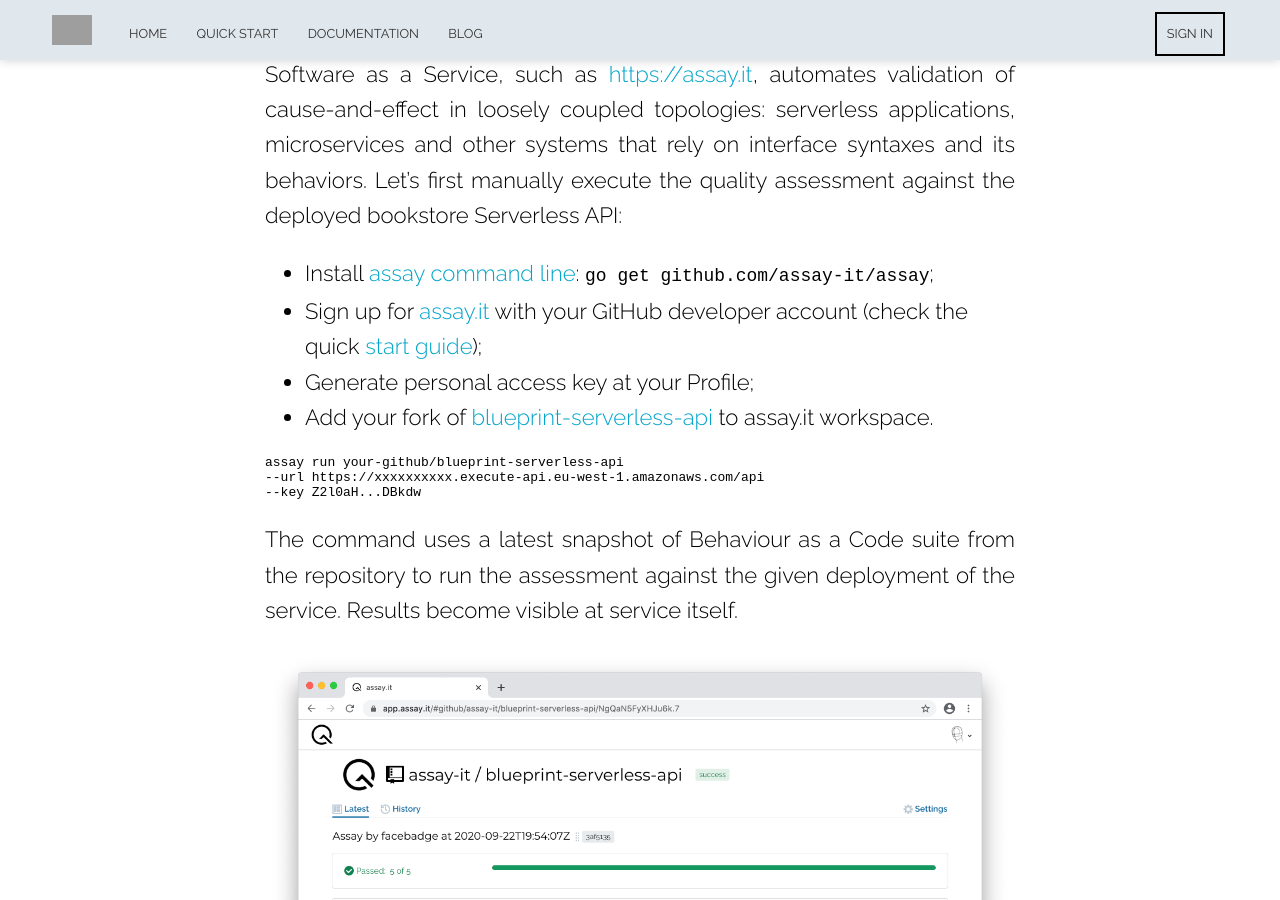
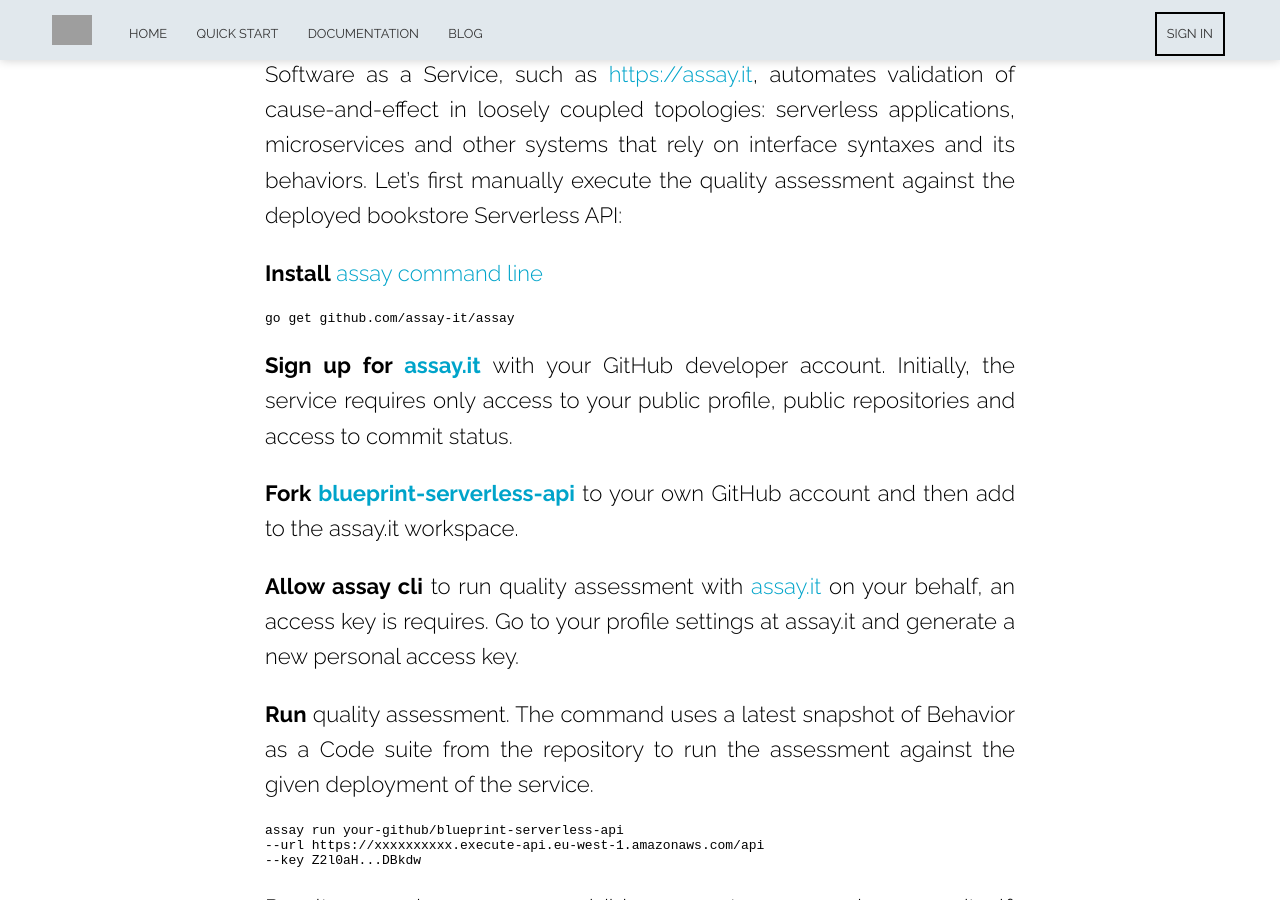
Before and after one commit to assay-it/assay-it.github.io, a Jekyll site: the page built from _posts/2020-09-24-confirm-quality-of-serverless-api.md, in a window 1280 px wide and 900 px high, scrolled down 6119 px. Built offline with Jekyll 4.4.1, drawn with Linux system fonts in a browser that asks for light colours; nearby versions of some CDN libraries; some of the changed text lies outside the part shown; grey boxes are pictures that could not be loaded.

Commit message:
minor fix of layout at latest post

````diff
--- a/_posts/2020-09-24-confirm-quality-of-serverless-api.md
+++ b/_posts/2020-09-24-confirm-quality-of-serverless-api.md
@@ -122,19 +122,26 @@
 ## Confirm Quality
 
 Software as a Service, such as [https://assay.it](https://assay.it), automates validation of cause-and-effect in loosely coupled topologies: serverless applications, microservices and other systems that rely on interface syntaxes and its behaviors. Let’s first manually execute the quality assessment against the deployed bookstore Serverless API:
-* Install [assay command line](https://github.com/assay-it/assay): `go get github.com/assay-it/assay`;
-* Sign up for [assay.it](https://assay.it) with your GitHub developer account (check the quick [start guide](https://assay.it/doc/));
-* Generate personal access key at your Profile;
-* Add your fork of [blueprint-serverless-api](https://github.com/assay-it/blueprint-serverless-api) to assay.it workspace.
 
+**Install** [assay command line](https://github.com/assay-it/assay)
+```bash
+go get github.com/assay-it/assay
 ```
+
+**Sign up for [assay.it](https://assay.it)** with your GitHub developer account. Initially, the service requires only access to your public profile, public repositories and access to commit status.
+
+**Fork [blueprint-serverless-api](https://github.com/assay-it/blueprint-serverless-api)** to your own GitHub account and then add to the assay.it workspace.
+
+**Allow assay cli** to run quality assessment with [assay.it](https://assay.it) on your behalf, an access key is requires. Go to your profile settings at assay.it and generate a new personal access key.
+
+**Run** quality assessment. The command uses a latest snapshot of Behavior as a Code suite from the repository to run the assessment against the given deployment of the service.
+```bash
 assay run your-github/blueprint-serverless-api
 --url https://xxxxxxxxxx.execute-api.eu-west-1.amazonaws.com/api
 --key Z2l0aH...DBkdw
 ```
 
-The command uses a latest snapshot of Behaviour as a Code suite from the repository to run the assessment against the given deployment of the service. Results become visible at service itself.
-
+Results become visible at service itself.
 ![](/images/posts/2020-09-24-quality-assessment.png)
 
 
````
